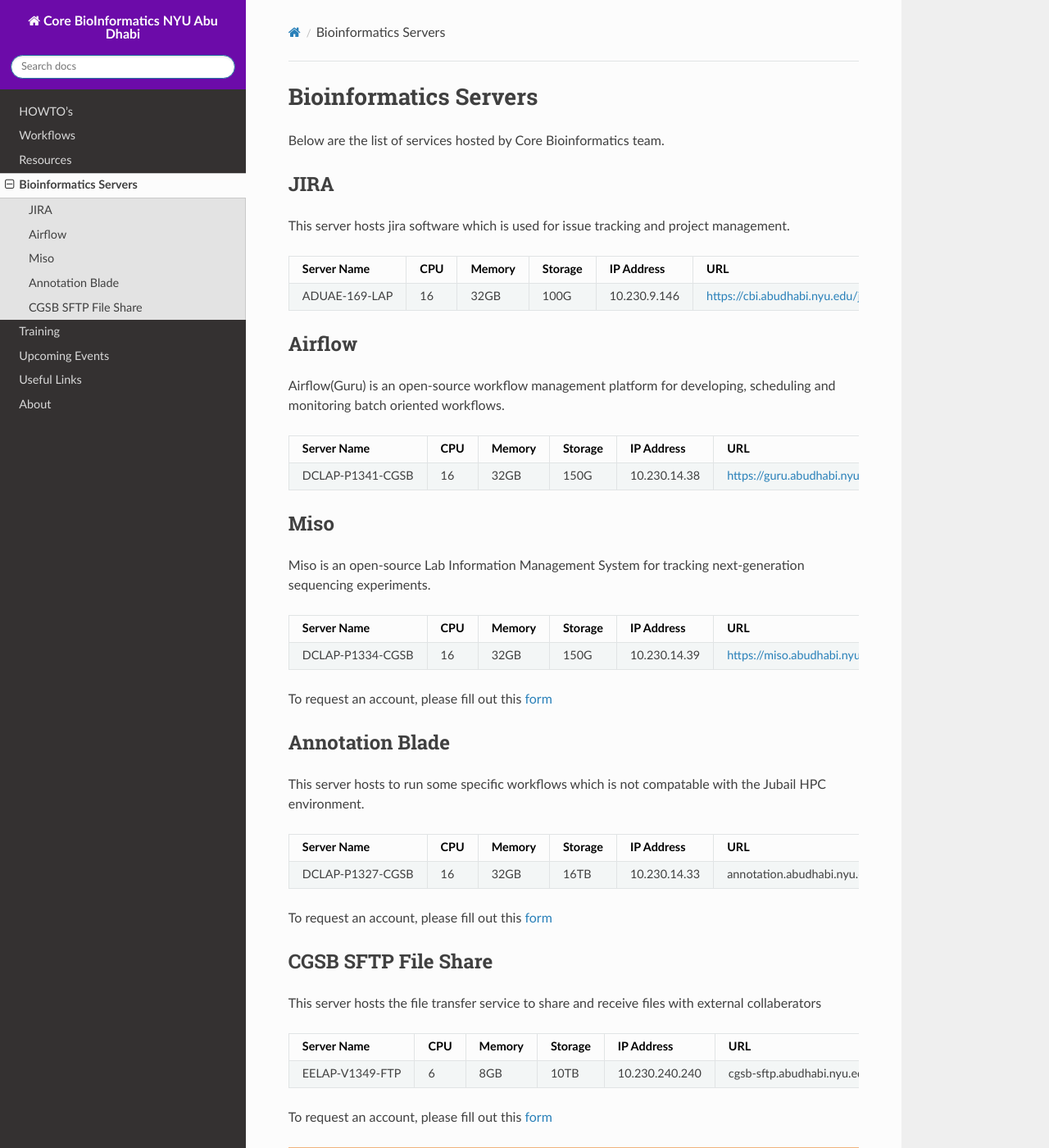
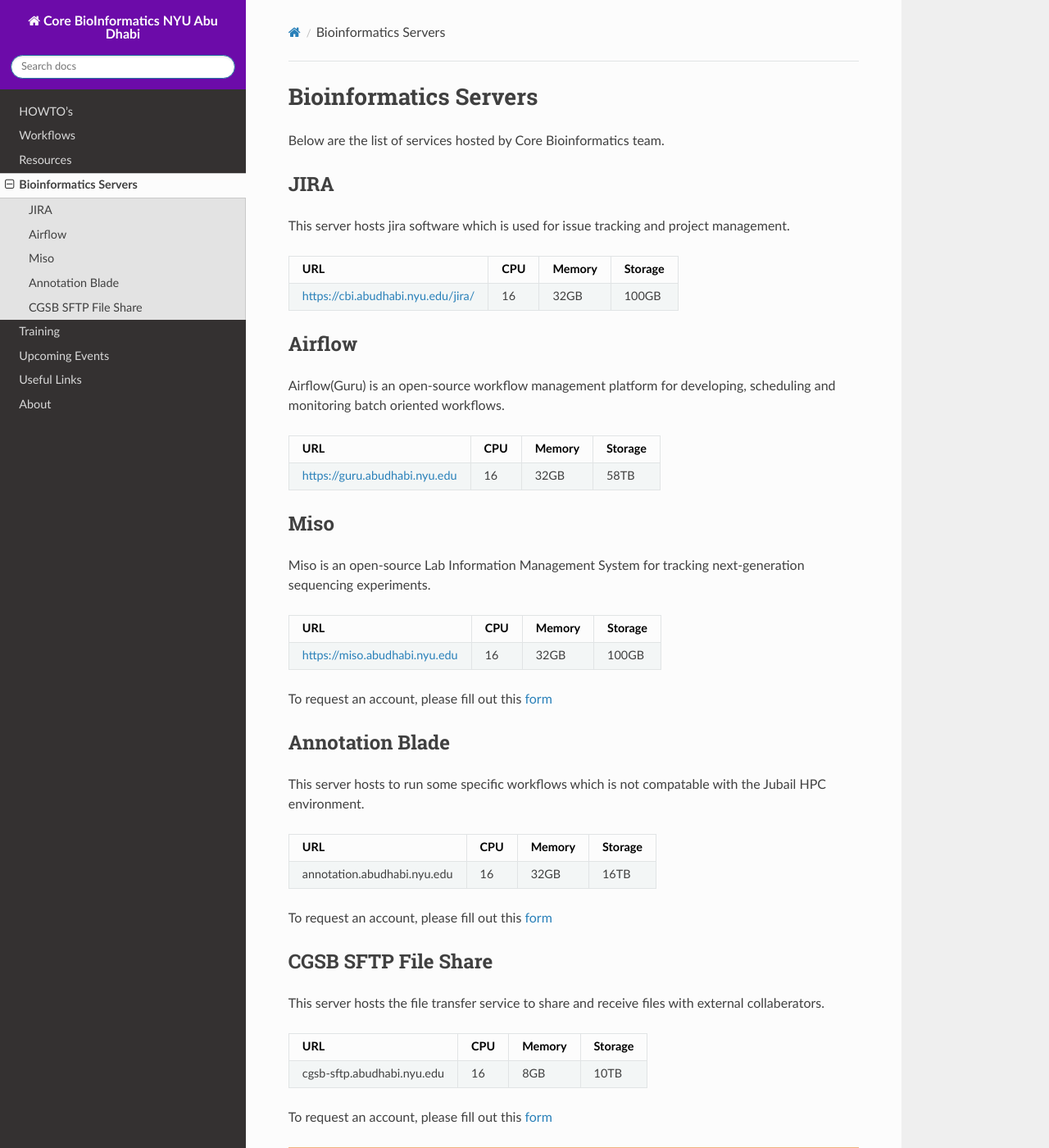
Before and after one commit to NYUAD-Core-Bioinformatics/NYUAD-Core-Bioinformatics.github.io, a Sphinx documentation site: the page built from source/servers/index.rst, in a window 1280 px wide and 1400 px high. Shown: the whole window at 82% size. Built offline with Sphinx 7.4.7 and the Read the Docs theme 2.0.0, drawn with Linux system fonts in a browser that asks for light colours.

Commit message:
commit by jaya

```diff
--- a/source/servers/index.rst
+++ b/source/servers/index.rst
@@ -8,11 +8,11 @@ JIRA
 
 This server hosts jira software which is used for issue tracking and project management.
 
-+-----------------+-----+-------+--------+-------------+---------------------------------------------+
-|Server Name      |CPU  |Memory |Storage |IP Address   |URL                                          |
-+=================+=====+=======+========+=============+=============================================+
-|ADUAE-169-LAP    |16   |32GB   |100G    |10.230.9.146 |https://cbi.abudhabi.nyu.edu/jira/           |
-+-----------------+-----+-------+--------+-------------+---------------------------------------------+
++------------------------------------+-----+-------+--------+
+|URL                                 |CPU  |Memory |Storage |
++====================================+=====+=======+========+
+|https://cbi.abudhabi.nyu.edu/jira/  |16   |32GB   |100GB   |
++------------------------------------+-----+-------+--------+
 
 
 
@@ -21,11 +21,11 @@ Airflow
 
 Airflow(Guru) is an open-source workflow management platform for developing, scheduling and monitoring batch oriented workflows.
 
-+-----------------+-----+-------+--------+-------------+--------------------------------------------+
-|Server Name      |CPU  |Memory |Storage |IP Address   |URL                                         |
-+=================+=====+=======+========+=============+============================================+
-|DCLAP-P1341-CGSB |16   |32GB   |150G    |10.230.14.38 |https://guru.abudhabi.nyu.edu               |
-+-----------------+-----+-------+--------+-------------+--------------------------------------------+
++------------------------------------+-----+-------+--------+
+|URL                                 |CPU  |Memory |Storage |
++====================================+=====+=======+========+
+|https://guru.abudhabi.nyu.edu       |16   |32GB   |58TB    |
++------------------------------------+-----+-------+--------+
 
 
 Miso
@@ -33,11 +33,13 @@ Miso
 
 Miso is an open-source Lab Information Management System for tracking next-generation sequencing experiments.
 
-+-----------------+-----+-------+--------+-------------+--------------------------------------------+
-|Server Name      |CPU  |Memory |Storage |IP Address   |URL                                         |
-+=================+=====+=======+========+=============+============================================+
-|DCLAP-P1334-CGSB |16   |32GB   |150G    |10.230.14.39 |https://miso.abudhabi.nyu.edu               |
-+-----------------+-----+-------+--------+-------------+--------------------------------------------+
++------------------------------------+-----+-------+--------+
+|URL                                 |CPU  |Memory |Storage |
++====================================+=====+=======+========+
+|https://miso.abudhabi.nyu.edu       |16   |32GB   |100GB   |
++------------------------------------+-----+-------+--------+
+
+
 
 To request an account, please fill out this `form <https://docs.google.com/forms/d/e/1FAIpQLSfx3CxLrFb7FRh0hZlUfy2V-n85u1OTxSKngCoCzqyEs9psNQ/viewform>`__
 
@@ -48,11 +50,11 @@ Annotation Blade
 
 This server hosts to run some specific workflows which is not compatable with the Jubail HPC environment.
 
-+-----------------+-----+-------+--------+-------------+---------------------------------------------+
-|Server Name      |CPU  |Memory |Storage |IP Address   |URL                                          |
-+=================+=====+=======+========+=============+=============================================+
-|DCLAP-P1327-CGSB |16   |32GB   |16TB    |10.230.14.33 |annotation.abudhabi.nyu.edu                  |
-+-----------------+-----+-------+--------+-------------+---------------------------------------------+
++------------------------------------+-----+-------+--------+
+|URL                                 |CPU  |Memory |Storage |
++====================================+=====+=======+========+
+|annotation.abudhabi.nyu.edu         |16   |32GB   |16TB    |
++------------------------------------+-----+-------+--------+
 
 
 To request an account, please fill out this `form <https://docs.google.com/forms/d/e/1FAIpQLSeOPFhCKNVtphu1oF3VW6YVChp17PrXOtDtdRqOXEXHt3K3CQ/viewform>`__
@@ -61,18 +63,19 @@ To request an account, please fill out this `form <https://docs.google.com/forms
 CGSB SFTP File Share
 --------------------
 
-This server hosts the file transfer service to share and receive files with external collaberators
+This server hosts the file transfer service to share and receive files with external collaberators.
 
-+-----------------+-----+-------+--------+---------------+---------------------------------------------+
-|Server Name      |CPU  |Memory |Storage |IP Address     |URL                                          |
-+=================+=====+=======+========+===============+=============================================+
-|EELAP-V1349-FTP  |6    |8GB    |10TB    |10.230.240.240 |cgsb-sftp.abudhabi.nyu.edu                   |
-+-----------------+-----+-------+--------+---------------+---------------------------------------------+
++------------------------------------+-----+-------+--------+
+|URL                                 |CPU  |Memory |Storage |
++====================================+=====+=======+========+
+|cgsb-sftp.abudhabi.nyu.edu          |16   |8GB    |10TB    |
++------------------------------------+-----+-------+--------+
+
 
 To request an account, please fill out this `form <https://docs.google.com/forms/d/e/1FAIpQLSeQ9A2yF2s0iFzVpCYr_aYneD-l4x_Y5iEMiGPxNIhaO9eOAA/viewform>`__
 
-.. Please refer to this :ref:`document <cgsb_sftp>` for usage instructions
+.. Please refer to this :ref:`document <cgsb_sftp>` for usage instructions.
 
 .. warning::
      * This service is not intented for storing files.
-     * Credentials will be shared via `BOX <https://nyu.account.box.com/login>`__
+     * Credentials will be shared via `BOX <https://nyu.account.box.com/login>`__.
```
